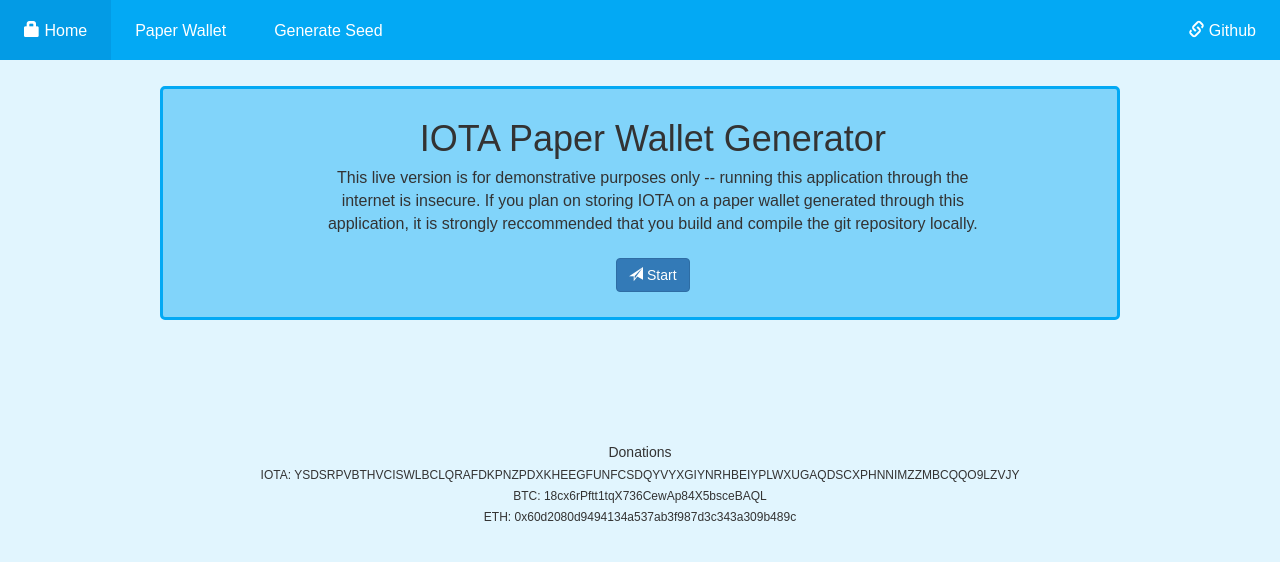
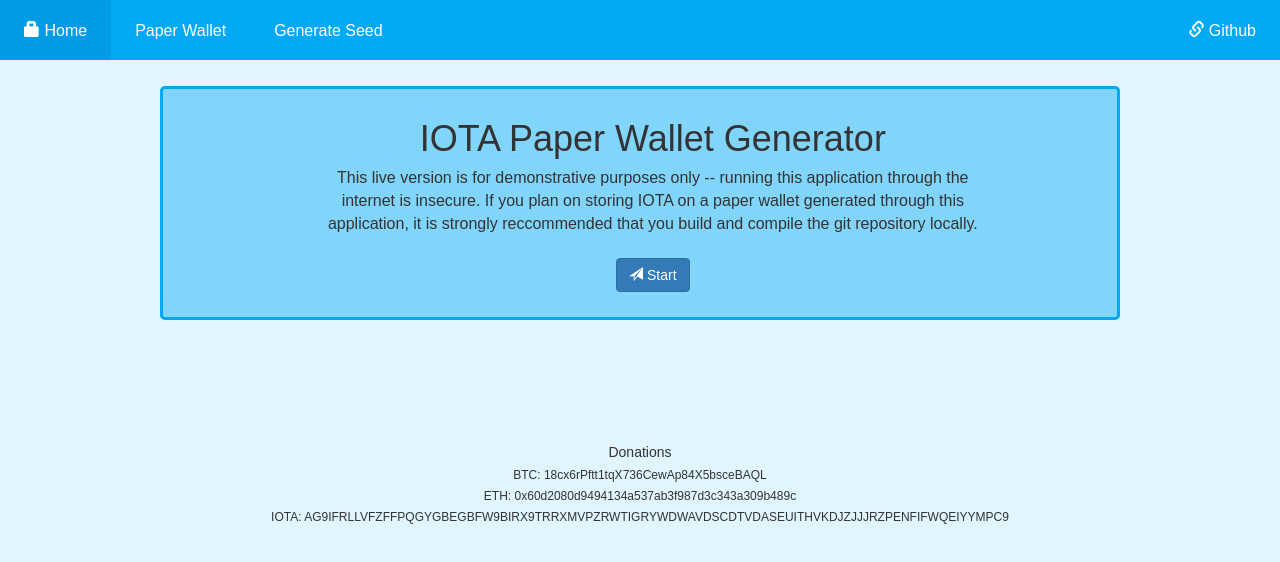
Before and after one commit to minyc510/IOTA-Cold-Storage, a React (Create React App) app: page / in a window 1280 px wide. Shown: the top 562 px of the page. Built offline with nearby package versions, Linux system fonts and the light colour scheme.

Commit message:
Updated IOTA donation address.

```diff
--- a/src/App.js
+++ b/src/App.js
@@ -30,9 +30,9 @@
         </div>
         <br></br><br></br><br></br><br></br>
         <h5 className="center">Donations</h5>
-        <h6 className="center">IOTA: YSDSRPVBTHVCISWLBCLQRAFDKPNZPDXKHEEGFUNFCSDQYVYXGIYNRHBEIYPLWXUGAQDSCXPHNNIMZZMBCQQO9LZVJY</h6>
         <h6 className="center">BTC: 18cx6rPftt1tqX736CewAp84X5bsceBAQL</h6>
         <h6 className="center">ETH: 0x60d2080d9494134a537ab3f987d3c343a309b489c</h6>
+        <h6 className="center">IOTA: AG9IFRLLVFZFFPQGYGBEGBFW9BIRX9TRRXMVPZRWTIGRYWDWAVDSCDTVDASEUITHVKDJZJJJRZPENFIFWQEIYYMPC9</h6>
       </div>
     );
   }
```
